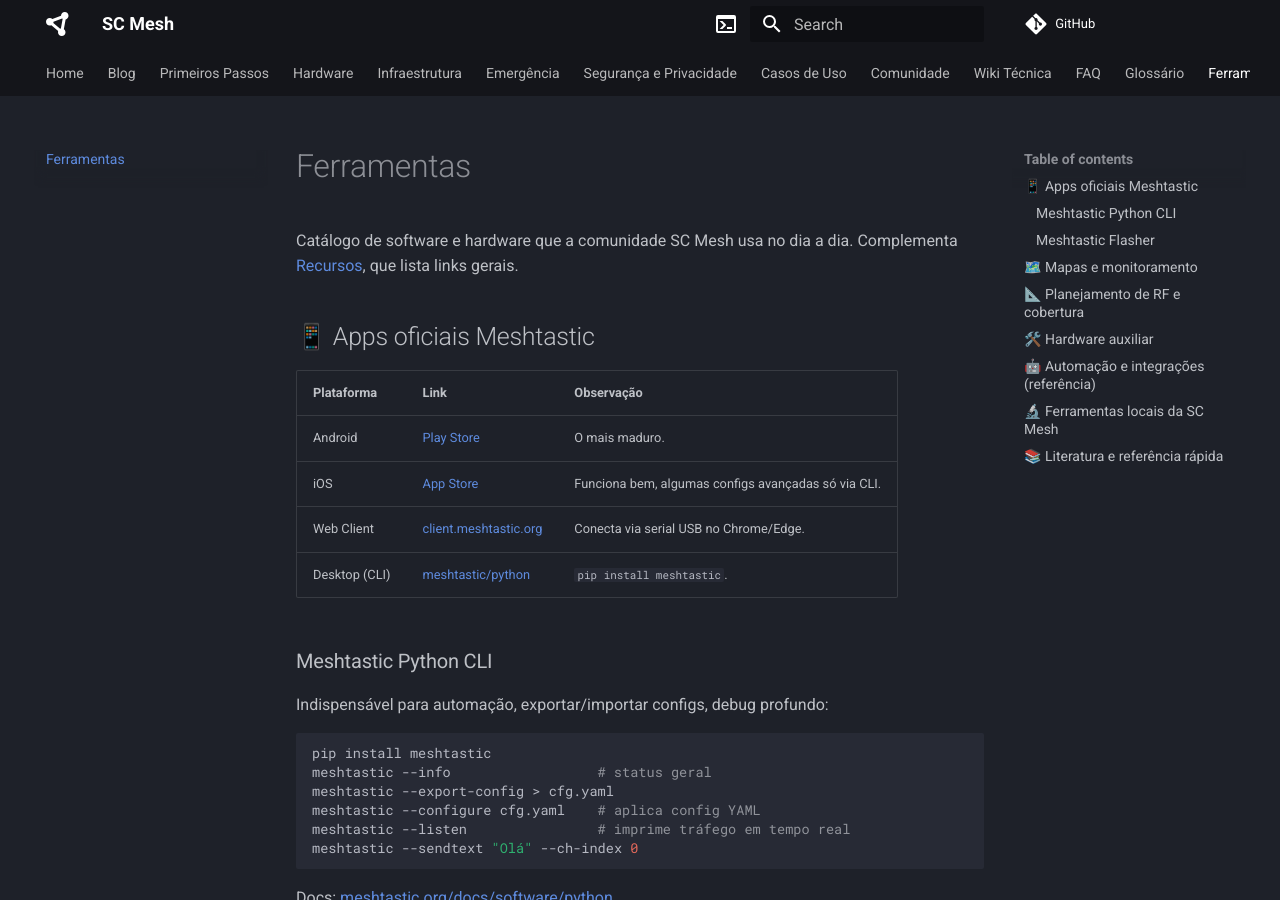
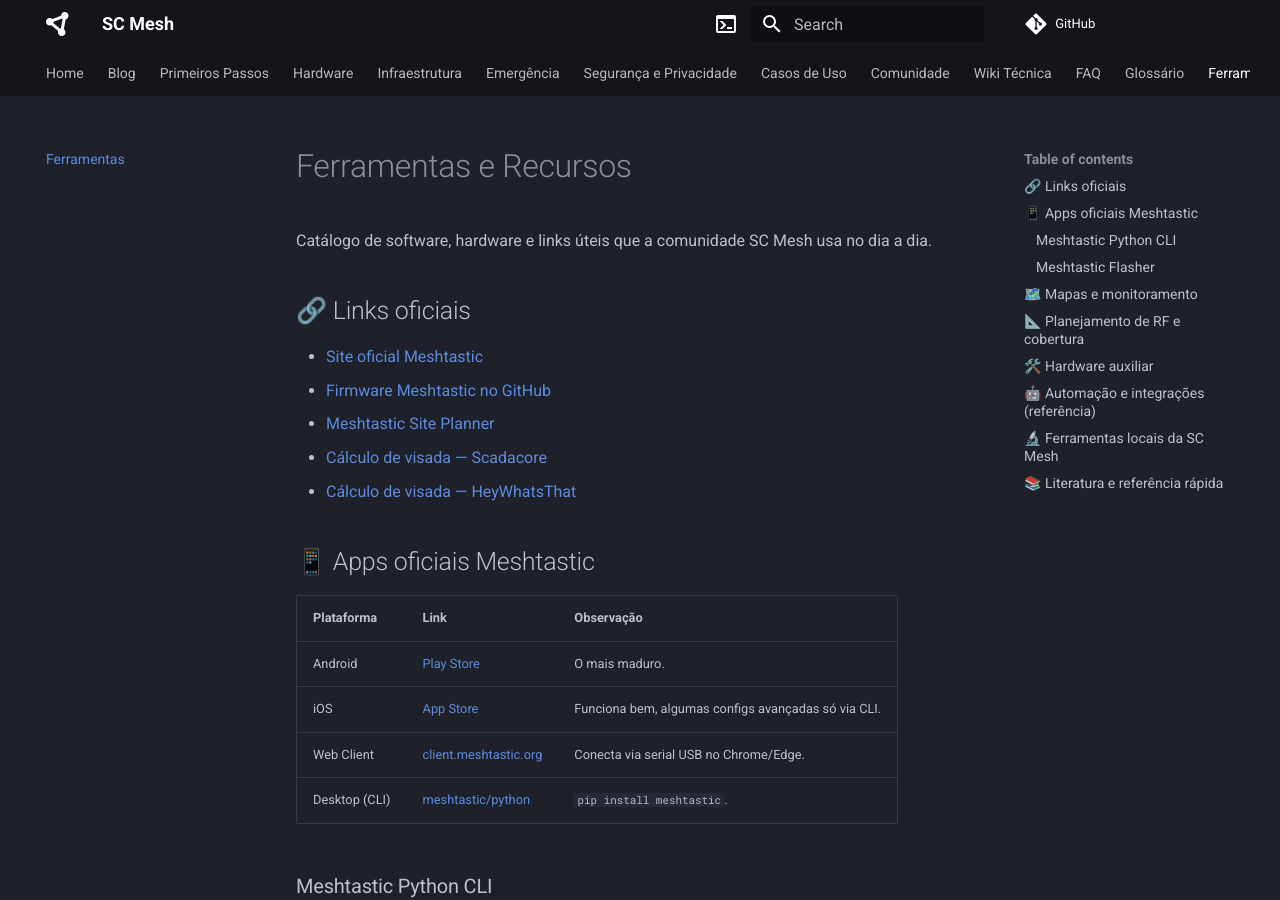
Before and after one commit to scmesh/scmesh.github.io, an MkDocs documentation site: the page built from docs/ferramentas.md, in a window 1280 px wide and 900 px high. Built offline with MkDocs 1.6.1 and Material for MkDocs 9.7.7, drawn with Linux system fonts in a browser that asks for light colours; comment, search, counter and statistics services are not loaded; some of the changed text lies outside the part shown.

Commit message:
Atende revisao upstream: REPEATER/ROUTER_CLIENT descontinuados e merge recursos
- infraestrutura.md: adiciona aviso de descontinuacao da role REPEATER (firmware 2.7.11+)
- primeiros-passos.md: remove item ROUTER_CLIENT da lista de roles
- glossario.md: atualiza entrada ROUTER_CLIENT para refletir descontinuacao
- galeria.md: remove REPEATER do modelo de submissao
- ferramentas.md: incorpora links de recursos.md (site oficial, firmware, site planner, Scadacore, MeshMonitor, Mesh Mapper, AI Responder)
- recursos.md: removido apos merge em ferramentas.md
- mkdocs.yaml: remove entrada de navegacao Recursos

https://claude.ai/code/session_01UJW1a89T4N48qZ3G6eni2L

```diff
--- a/docs/ferramentas.md
+++ b/docs/ferramentas.md
@@ -1,6 +1,14 @@
-# Ferramentas
+# Ferramentas e Recursos
 
-Catálogo de software e hardware que a comunidade SC Mesh usa no dia a dia. Complementa [Recursos](recursos.md), que lista links gerais.
+Catálogo de software, hardware e links úteis que a comunidade SC Mesh usa no dia a dia.
+
+## 🔗 Links oficiais
+
+- [Site oficial Meshtastic](https://meshtastic.org/)
+- [Firmware Meshtastic no GitHub](https://github.com/meshtastic/firmware)
+- [Meshtastic Site Planner](https://site.meshtastic.org/)
+- [Cálculo de visada — Scadacore](https://www.scadacore.com/tools/rf-path/rf-line-of-sight/)
+- [Cálculo de visada — HeyWhatsThat](https://www.heywhatsthat.com/)
 
 ## 📱 Apps oficiais Meshtastic
 
@@ -38,6 +46,9 @@ Docs: [meshtastic.org/docs/software/python](https://meshtastic.org/docs/software
 | Plataforma Meshtastic Brasil | [platform.meshbrasil.com](https://platform.meshbrasil.com/) | Foco no Brasil, também depende de MQTT. |
 | MeshSense | [affirmatech.com/meshsense](https://affirmatech.com/meshsense/) | App desktop para monitorar nós vizinhos com gráficos. |
 | PotatoMesh | [potatomesh.net](https://potatomesh.net/) (referência) | Dashboard open-source de rede regional. |
+| MeshMonitor | [meshmonitor.org](https://meshmonitor.org/) | Ferramenta para monitoramento e automação da sua rede mesh. |
+| Mesh Mapper | [meshtastic.world](https://meshtastic.world/#) | Mapeamento e monitoramento da rede mesh. |
+| AI Responder | [LN4CY/ai-responder](https://github.com/LN4CY/ai-responder) | Integração de IA à sua rede mesh. |
 
 > Muitos nós da SC Mesh optam por **não** enviar a MQTT para preservar o caráter off-grid. Por isso, nem tudo aparece nesses mapas.
 
--- a/mkdocs.yaml
+++ b/mkdocs.yaml
@@ -47,7 +47,6 @@ nav:
   - FAQ: faq.md
   - Glossário: glossario.md
   - Ferramentas: ferramentas.md
-  - Recursos: recursos.md
 
 markdown_extensions:
   - admonition
```
Also changed, not shown: docs/galeria.md (+1 -1 lines), docs/glossario.md (+1 -1 lines), docs/infraestrutura.md (+3 -1 lines), docs/primeiros-passos.md (+0 -1 lines), docs/recursos.md (deleted, +0 -15 lines).
